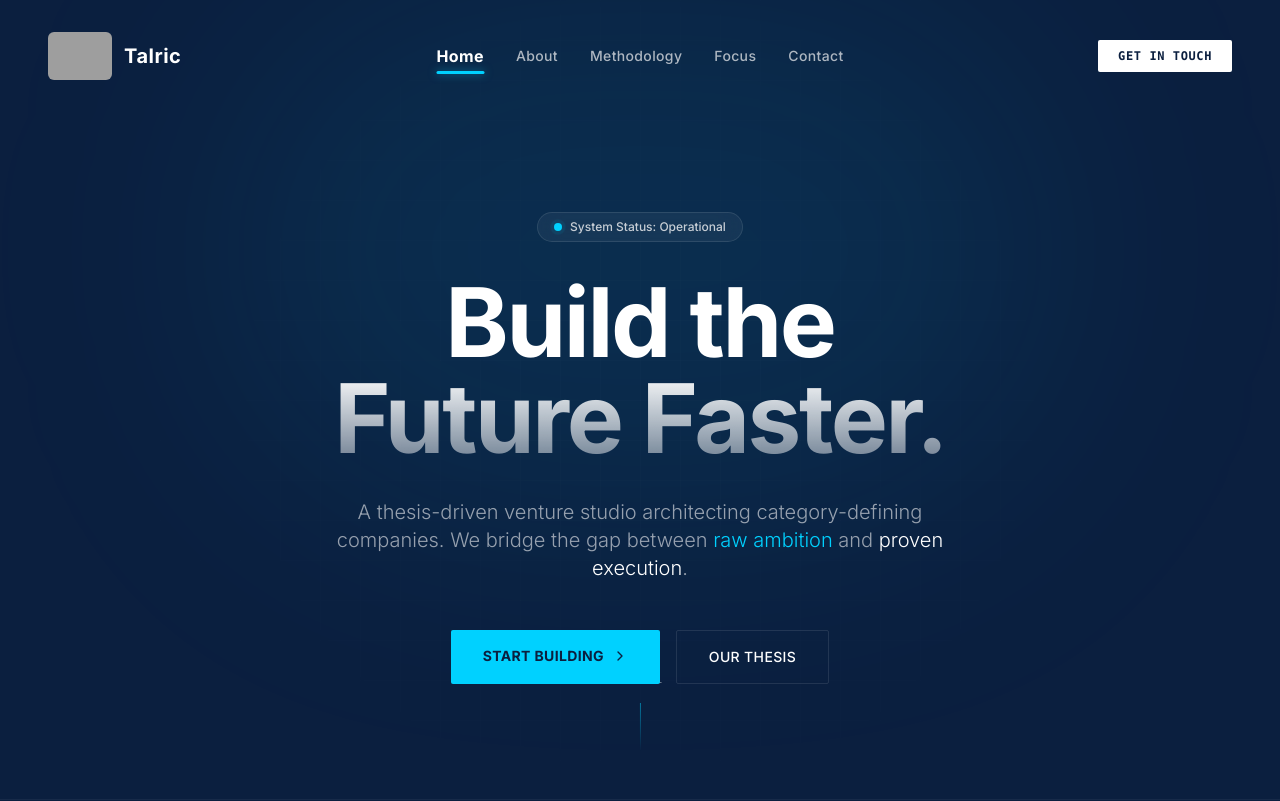
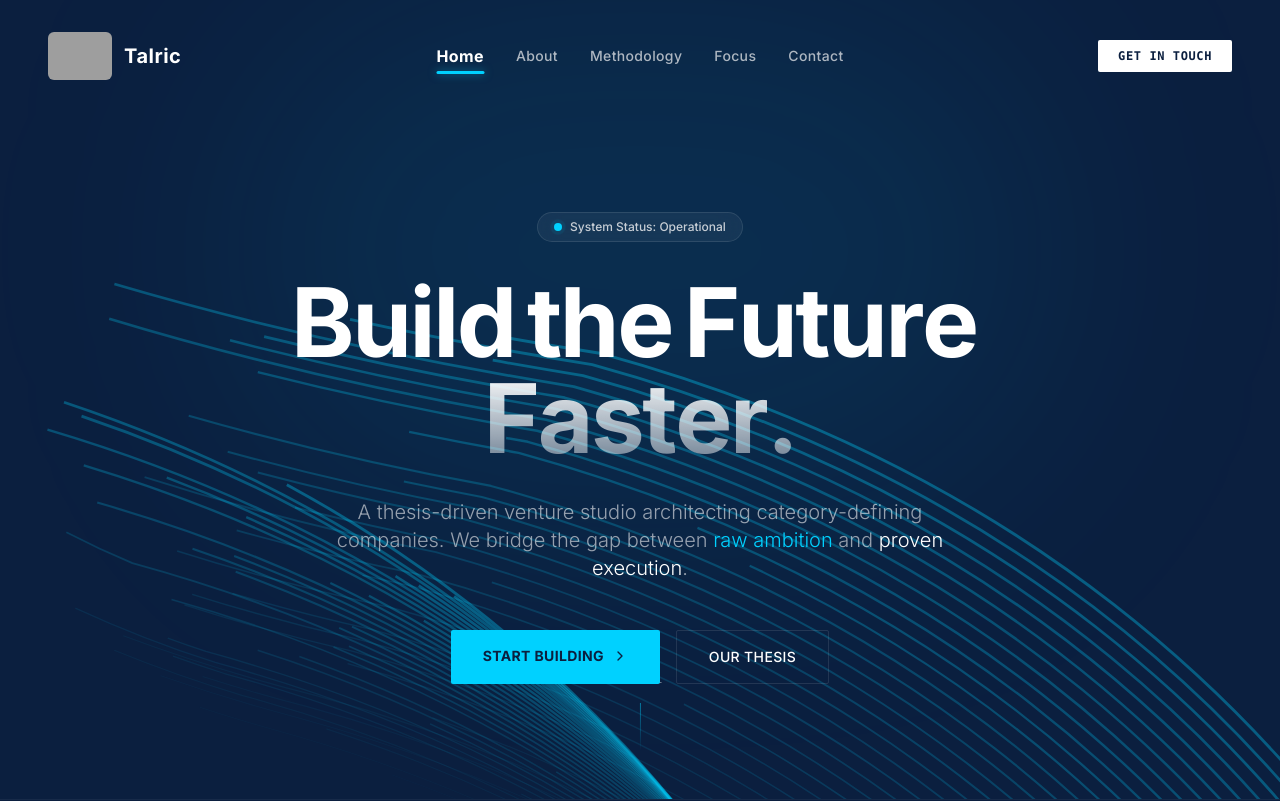
Before and after one commit to CDCODE02/Talriclab-web, a React (Vite) app: page / in a window 1280 px wide. Shown: the top 801 px of the page. Built offline with nearby package versions, Linux system fonts and the light colour scheme; grey boxes are pictures that could not be loaded.

Commit message:
feat: Implement shadcn/ui components and animation
Integrates shadcn/ui for Button and adds FloatingPaths component with framer-motion for background animations. Updates dependencies and ESBuild configuration for new components. Removes unused parallax scroll effects from Hero component.

```diff
--- a/components/Hero.tsx
+++ b/components/Hero.tsx
@@ -1,33 +1,16 @@
-import React, { useState, useEffect, useRef } from 'react';
+import React, { useState, useEffect } from 'react';
 import { ChevronRight, Menu, X } from 'lucide-react';
+import { FloatingPaths } from './ui/background-paths';
+import { motion } from 'framer-motion';
 
 const Hero: React.FC = () => {
   const [isMenuOpen, setIsMenuOpen] = useState(false);
   const [activeSection, setActiveSection] = useState('home');
   const [isLoaded, setIsLoaded] = useState(false);
 
-  // Refs for parallax elements
-  const gridRef = useRef<HTMLDivElement>(null);
-  const glowRef = useRef<HTMLDivElement>(null);
-
   useEffect(() => {
-    // Trigger animation after mount
     const timer = setTimeout(() => setIsLoaded(true), 100);
 
-    const handleScroll = () => {
-      const scrollPos = window.scrollY;
-
-      // Parallax effects
-      if (gridRef.current) {
-        gridRef.current.style.transform = `translateY(${scrollPos * 0.25}px)`;
-      }
-      if (glowRef.current) {
-        // Maintain the horizontal centering (-50%) while translating vertically
-        glowRef.current.style.transform = `translate(-50%, ${scrollPos * 0.15}px)`;
-      }
-    };
-
-    // Intersection Observer for Active Link highlighting
     const observer = new IntersectionObserver(
       (entries) => {
         entries.forEach((entry) => {
@@ -43,9 +26,7 @@
       observer.observe(section);
     });
 
-    window.addEventListener('scroll', handleScroll);
     return () => {
-      window.removeEventListener('scroll', handleScroll);
       observer.disconnect();
       clearTimeout(timer);
     };
@@ -61,32 +42,23 @@
 
   const toggleMenu = () => setIsMenuOpen(!isMenuOpen);
 
+  // New text animation logic for "Build the Future Faster."
+  const titleWords = ["Build", "the", "Future", "Faster."];
+
   return (
     <section id="home" className="relative min-h-screen flex flex-col items-center justify-center pt-20 pb-12 border-b border-white/5 bg-brand-navy overflow-hidden">
 
-      {/* Background Elements */}
-      <div className="absolute inset-0 z-0 pointer-events-none">
-        {/* Subtle Grid */}
-        <div
-          ref={gridRef}
-          className="absolute inset-0 opacity-20 will-change-transform"
-          style={{
-            backgroundImage: `linear-gradient(to right, rgba(255, 255, 255, 0.05) 1px, transparent 1px),
-                              linear-gradient(to bottom, rgba(255, 255, 255, 0.05) 1px, transparent 1px)`,
-            backgroundSize: '40px 40px',
-            maskImage: 'radial-gradient(circle at center, black, transparent 80%)',
-            WebkitMaskImage: 'radial-gradient(circle at center, black, transparent 80%)'
-          }}
-        />
-
-        {/* Top Spotlight Glow */}
-        <div
-          ref={glowRef}
-          className="absolute top-0 left-1/2 -translate-x-1/2 w-[800px] h-[500px] bg-brand-cyan/20 rounded-full blur-[120px] opacity-40 mix-blend-screen will-change-transform"
+      {/* NEW BACKGROUND: Floating Paths */}
+      <div className="absolute inset-0 z-0">
+         <FloatingPaths position={1} />
+         <FloatingPaths position={-1} />
+         {/* Top Spotlight Glow (kept from original for brand consistency) */}
+         <div
+          className="absolute top-0 left-1/2 -translate-x-1/2 w-[800px] h-[500px] bg-brand-cyan/20 rounded-full blur-[120px] opacity-40 mix-blend-screen pointer-events-none"
         />
       </div>
 
-      {/* Navigation / Header Area - Changed from fixed to absolute */}
+      {/* Navigation / Header Area */}
       <div
         className="absolute top-0 left-0 w-full z-50 px-6 md:px-12 flex justify-between items-center py-8 bg-transparent"
       >
@@ -157,7 +129,6 @@
                 {link.name}
               </a>
             ))}
-            {/* Mobile CTA */}
              <a
                href="#contact"
                onClick={() => setIsMenuOpen(false)}
@@ -181,25 +152,53 @@
           System Status: Operational
         </div>
 
-        {/* Headline with Staggered Animation */}
+        {/* Headline with Spring Animation */}
         <h1 className="text-5xl md:text-7xl lg:text-8xl font-bold tracking-tight text-white leading-[1.1] mb-8">
-          <span className={`inline-block transition-all duration-1000 ease-[cubic-bezier(0.2,0.8,0.2,1)] ${isLoaded ? 'opacity-100 translate-y-0' : 'opacity-0 translate-y-8'}`}>
-            Build the
-          </span>
-          {' '}
-          <br className="md:hidden" />
-          <span className={`inline-block text-transparent bg-clip-text bg-gradient-to-b from-white to-white/40 transition-all duration-1000 delay-200 ease-[cubic-bezier(0.2,0.8,0.2,1)] ${isLoaded ? 'opacity-100 translate-y-0' : 'opacity-0 translate-y-8'}`}>
-            Future Faster.
-          </span>
+          {titleWords.map((word, wordIndex) => (
+              <span
+                  key={wordIndex}
+                  className="inline-block mr-3 last:mr-0"
+              >
+                  {word.split("").map((letter, letterIndex) => (
+                      <motion.span
+                          key={`${wordIndex}-${letterIndex}`}
+                          initial={{ y: 50, opacity: 0 }}
+                          animate={{ y: 0, opacity: 1 }}
+                          transition={{
+                              delay: wordIndex * 0.15 + letterIndex * 0.03,
+                              type: "spring",
+                              stiffness: 100,
+                              damping: 20,
+                          }}
+                          className={`inline-block ${
+                             // Apply gradient to "Faster." or just white for clean look
+                             word === "Faster." ? "text-transparent bg-clip-text bg-gradient-to-b from-white to-white/40" : "text-white"
+                          }`}
+                      >
+                          {letter}
+                      </motion.span>
+                  ))}
+              </span>
+          ))}
         </h1>
 
-        <p className={`text-lg md:text-xl text-brand-gray/60 max-w-2xl font-light leading-relaxed mb-12 transition-all duration-1000 delay-400 ease-[cubic-bezier(0.2,0.8,0.2,1)] ${isLoaded ? 'opacity-100 translate-y-0' : 'opacity-0 translate-y-4'}`}>
+        <motion.p
+          initial={{ opacity: 0, y: 20 }}
+          animate={{ opacity: 1, y: 0 }}
+          transition={{ delay: 1, duration: 1 }}
+          className="text-lg md:text-xl text-brand-gray/60 max-w-2xl font-light leading-relaxed mb-12"
+        >
           A thesis-driven venture studio architecting category-defining companies.
           We bridge the gap between <span className="text-brand-cyan">raw ambition</span> and <span className="text-white">proven execution</span>.
-        </p>
+        </motion.p>
 
         {/* CTA Buttons */}
-        <div className={`flex flex-col sm:flex-row gap-4 w-full justify-center transition-all duration-1000 delay-500 ease-[cubic-bezier(0.2,0.8,0.2,1)] ${isLoaded ? 'opacity-100 translate-y-0' : 'opacity-0 translate-y-4'}`}>
+        <motion.div
+           initial={{ opacity: 0, y: 20 }}
+           animate={{ opacity: 1, y: 0 }}
+           transition={{ delay: 1.2, duration: 1 }}
+           className="flex flex-col sm:flex-row gap-4 w-full justify-center"
+        >
           <a href="#contact" className="group relative px-8 py-4 bg-brand-cyan text-brand-navy font-bold text-sm tracking-wide rounded-sm overflow-hidden transition-all hover:bg-white hover:shadow-[0_0_20px_rgba(255,255,255,0.3)]">
              <span className="relative z-10 flex items-center gap-2">
                START BUILDING
@@ -210,14 +209,19 @@
           <a href="#about" className="px-8 py-4 bg-transparent border border-white/10 text-white font-medium text-sm tracking-wide rounded-sm hover:bg-white/5 transition-colors">
              OUR THESIS
           </a>
-        </div>
+        </motion.div>
       </div>
 
       {/* Bottom Scroll Indicator */}
-      <div className={`absolute bottom-12 left-1/2 -translate-x-1/2 flex flex-col items-center gap-4 opacity-50 transition-all duration-1000 delay-700 ${isLoaded ? 'opacity-50 translate-y-0' : 'opacity-0 translate-y-4'}`}>
+      <motion.div
+        initial={{ opacity: 0 }}
+        animate={{ opacity: 0.5 }}
+        transition={{ delay: 2, duration: 1 }}
+        className="absolute bottom-12 left-1/2 -translate-x-1/2 flex flex-col items-center gap-4"
+      >
         <span className="text-[10px] font-mono uppercase tracking-[0.2em] text-brand-gray">Scroll</span>
         <div className="w-[1px] h-12 bg-gradient-to-b from-brand-cyan to-transparent"></div>
-      </div>
+      </motion.div>
     </section>
   );
 };
--- /dev/null
+++ b/components/ui/background-paths.tsx
@@ -0,0 +1,136 @@
+"use client";
+
+import React from "react";
+import { motion } from "framer-motion";
+import { Button } from "./button";
+
+export function FloatingPaths({ position }: { position: number }) {
+    const paths = Array.from({ length: 36 }, (_, i) => ({
+        id: i,
+        d: `M-${380 - i * 5 * position} -${189 + i * 6}C-${
+            380 - i * 5 * position
+        } -${189 + i * 6} -${312 - i * 5 * position} ${216 - i * 6} ${
+            152 - i * 5 * position
+        } ${343 - i * 6}C${616 - i * 5 * position} ${470 - i * 6} ${
+            684 - i * 5 * position
+        } ${875 - i * 6} ${684 - i * 5 * position} ${875 - i * 6}`,
+        color: `rgba(255,255,255,${0.05 + i * 0.01})`, // Adapted for dark navy background
+        width: 0.5 + i * 0.03,
+    }));
+
+    return (
+        <div className="absolute inset-0 pointer-events-none">
+            <svg
+                className="w-full h-full text-brand-cyan"
+                viewBox="0 0 696 316"
+                fill="none"
+            >
+                <title>Background Paths</title>
+                {paths.map((path) => (
+                    <motion.path
+                        key={path.id}
+                        d={path.d}
+                        stroke="currentColor"
+                        strokeWidth={path.width}
+                        strokeOpacity={0.05 + path.id * 0.02}
+                        initial={{ pathLength: 0.3, opacity: 0.6 }}
+                        animate={{
+                            pathLength: 1,
+                            opacity: [0.3, 0.6, 0.3],
+                            pathOffset: [0, 1, 0],
+                        }}
+                        transition={{
+                            duration: 20 + Math.random() * 10,
+                            repeat: Number.POSITIVE_INFINITY,
+                            ease: "linear",
+                        }}
+                    />
+                ))}
+            </svg>
+        </div>
+    );
+}
+
+export function BackgroundPaths({
+    title = "Background Paths",
+    children
+}: {
+    title?: string;
+    children?: React.ReactNode;
+}) {
+    const words = title.split(" ");
+
+    return (
+        <div className="relative min-h-screen w-full flex items-center justify-center overflow-hidden bg-brand-navy">
+            <div className="absolute inset-0">
+                <FloatingPaths position={1} />
+                <FloatingPaths position={-1} />
+            </div>
+
+            <div className="relative z-10 container mx-auto px-4 md:px-6 text-center">
+                <motion.div
+                    initial={{ opacity: 0 }}
+                    animate={{ opacity: 1 }}
+                    transition={{ duration: 2 }}
+                    className="max-w-4xl mx-auto"
+                >
+                    <h1 className="text-5xl sm:text-7xl md:text-8xl font-bold mb-8 tracking-tighter text-white">
+                        {words.map((word, wordIndex) => (
+                            <span
+                                key={wordIndex}
+                                className="inline-block mr-4 last:mr-0"
+                            >
+                                {word.split("").map((letter, letterIndex) => (
+                                    <motion.span
+                                        key={`${wordIndex}-${letterIndex}`}
+                                        initial={{ y: 100, opacity: 0 }}
+                                        animate={{ y: 0, opacity: 1 }}
+                                        transition={{
+                                            delay:
+                                                wordIndex * 0.1 +
+                                                letterIndex * 0.03,
+                                            type: "spring",
+                                            stiffness: 150,
+                                            damping: 25,
+                                        }}
+                                        className="inline-block text-transparent bg-clip-text
+                                        bg-gradient-to-b from-white to-white/60"
+                                    >
+                                        {letter}
+                                    </motion.span>
+                                ))}
+                            </span>
+                        ))}
+                    </h1>
+
+                    {children || (
+                        <div
+                            className="inline-block group relative bg-gradient-to-b from-white/10 to-white/5
+                             p-px rounded-2xl backdrop-blur-lg
+                            overflow-hidden shadow-lg hover:shadow-xl transition-shadow duration-300"
+                        >
+                            <Button
+                                variant="ghost"
+                                className="rounded-[1.15rem] px-8 py-6 text-lg font-semibold backdrop-blur-md
+                                bg-brand-navy/50 hover:bg-brand-navy/80
+                                text-white transition-all duration-300
+                                group-hover:-translate-y-0.5 border border-white/10
+                                hover:shadow-md hover:shadow-brand-cyan/20"
+                            >
+                                <span className="opacity-90 group-hover:opacity-100 transition-opacity">
+                                    Discover Excellence
+                                </span>
+                                <span
+                                    className="ml-3 opacity-70 group-hover:opacity-100 group-hover:translate-x-1.5
+                                    transition-all duration-300"
+                                >
+                                    →
+                                </span>
+                            </Button>
+                        </div>
+                    )}
+                </motion.div>
+            </div>
+        </div>
+    );
+}
--- /dev/null
+++ b/components/ui/button.tsx
@@ -0,0 +1,56 @@
+import * as React from "react"
+import { Slot } from "@radix-ui/react-slot"
+import { cva, type VariantProps } from "class-variance-authority"
+
+import { cn } from "../../lib/utils"
+
+const buttonVariants = cva(
+  "inline-flex items-center justify-center whitespace-nowrap rounded-md text-sm font-medium ring-offset-background transition-colors focus-visible:outline-none focus-visible:ring-2 focus-visible:ring-ring focus-visible:ring-offset-2 disabled:pointer-events-none disabled:opacity-50",
+  {
+    variants: {
+      variant: {
+        default: "bg-primary text-primary-foreground hover:bg-primary/90",
+        destructive:
+          "bg-destructive text-destructive-foreground hover:bg-destructive/90",
+        outline:
+          "border border-input bg-background hover:bg-accent hover:text-accent-foreground",
+        secondary:
+          "bg-secondary text-secondary-foreground hover:bg-secondary/80",
+        ghost: "hover:bg-accent hover:text-accent-foreground",
+        link: "text-primary underline-offset-4 hover:underline",
+      },
+      size: {
+        default: "h-10 px-4 py-2",
+        sm: "h-9 rounded-md px-3",
+        lg: "h-11 rounded-md px-8",
+        icon: "h-10 w-10",
+      },
+    },
+    defaultVariants: {
+      variant: "default",
+      size: "default",
+    },
+  },
+)
+
+export interface ButtonProps
+  extends React.ButtonHTMLAttributes<HTMLButtonElement>,
+    VariantProps<typeof buttonVariants> {
+  asChild?: boolean
+}
+
+const Button = React.forwardRef<HTMLButtonElement, ButtonProps>(
+  ({ className, variant, size, asChild = false, ...props }, ref) => {
+    const Comp = asChild ? Slot : "button"
+    return (
+      <Comp
+        className={cn(buttonVariants({ variant, size, className }))}
+        ref={ref}
+        {...props}
+      />
+    )
+  },
+)
+Button.displayName = "Button"
+
+export { Button, buttonVariants }
--- a/index.html
+++ b/index.html
@@ -60,7 +60,9 @@
     "react": "https://esm.sh/react@18.2.0",
     "framer-motion": "https://esm.sh/framer-motion@11.0.8?external=react,react-dom",
     "clsx": "https://esm.sh/clsx@2.1.0",
-    "tailwind-merge": "https://esm.sh/tailwind-merge@2.2.1"
+    "tailwind-merge": "https://esm.sh/tailwind-merge@2.2.1",
+    "class-variance-authority": "https://esm.sh/class-variance-authority@0.7.0",
+    "@radix-ui/react-slot": "https://esm.sh/@radix-ui/react-slot@1.0.2?external=react"
   }
 }
 </script>
--- a/package.json
+++ b/package.json
@@ -14,7 +14,9 @@
     "react": "18.2.0",
     "framer-motion": "11.0.8",
     "clsx": "2.1.0",
-    "tailwind-merge": "2.2.1"
+    "tailwind-merge": "2.2.1",
+    "class-variance-authority": "0.7.0",
+    "@radix-ui/react-slot": "1.0.2"
   },
   "devDependencies": {
     "@types/node": "^22.14.0",
```
